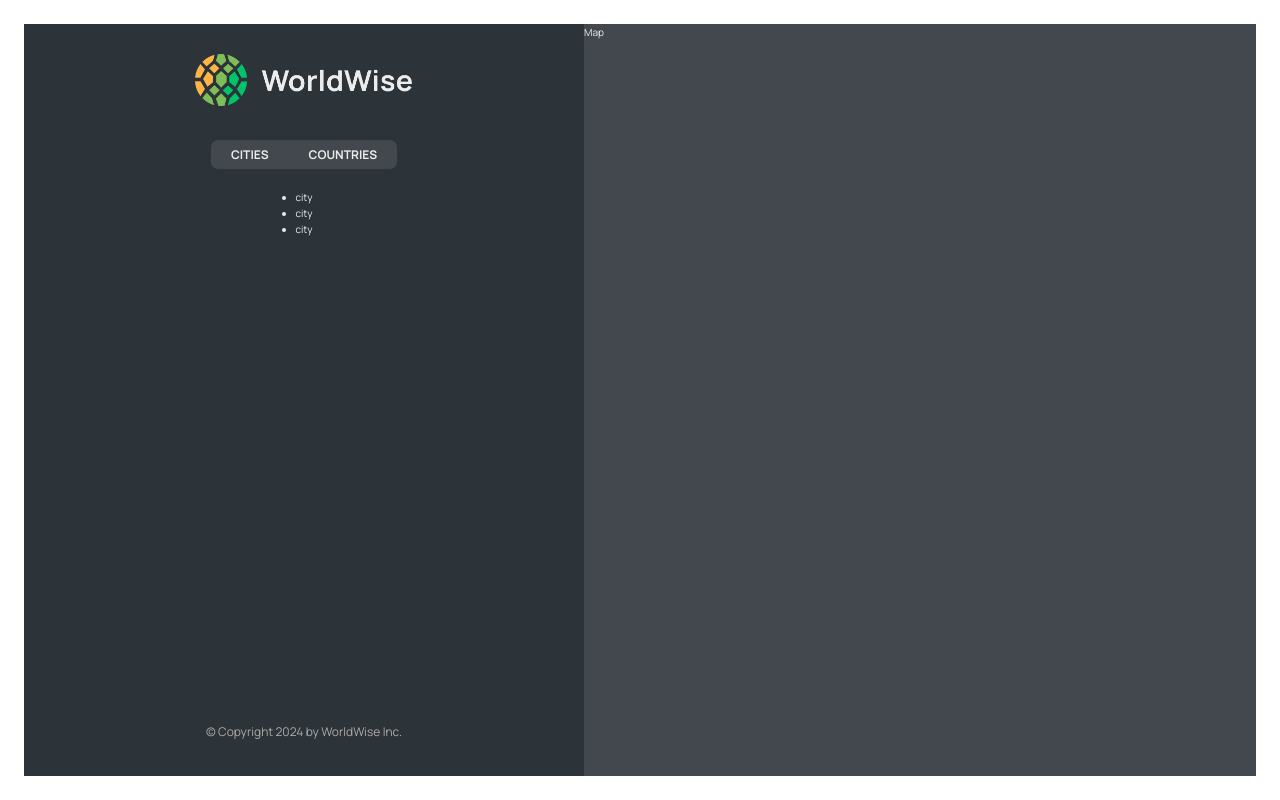
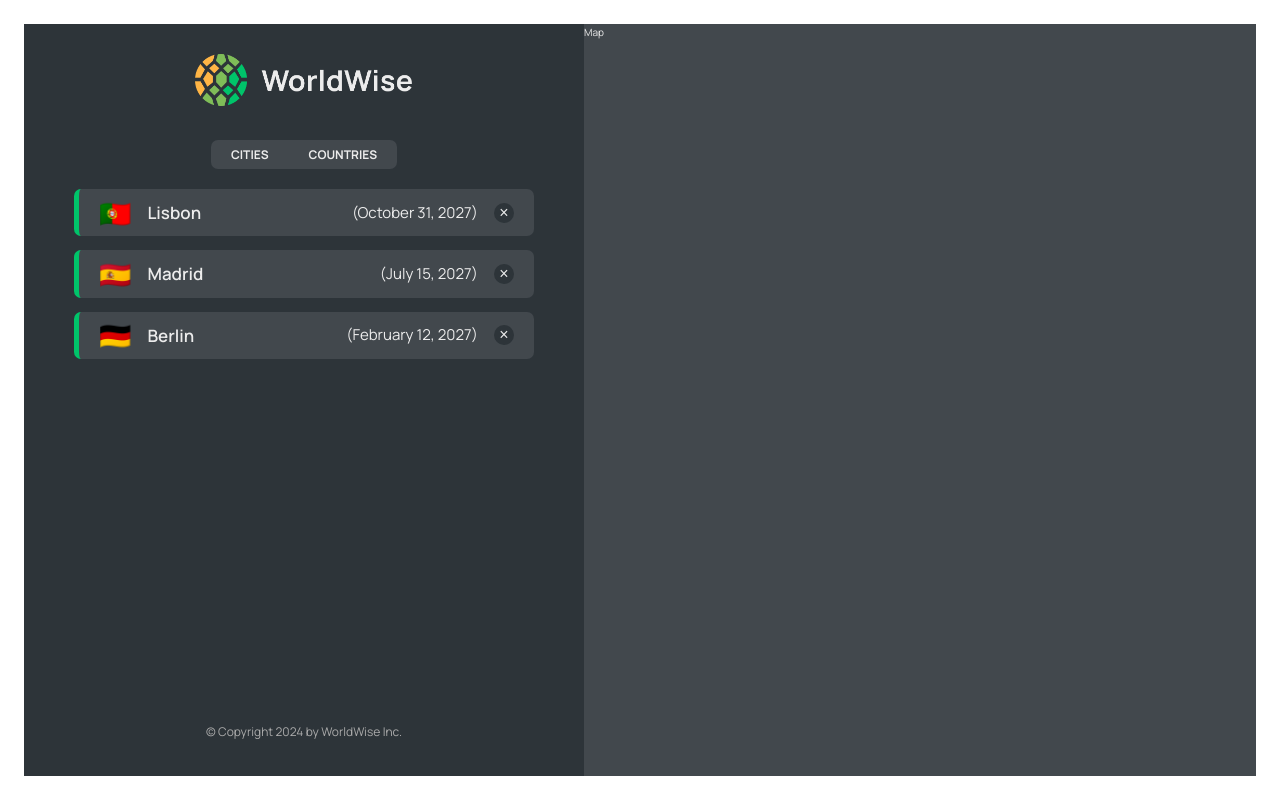
Before and after one commit to satyamkale27/World-Wise, a React (Vite) app: page /app in a window 1280 px wide. Built offline with nearby package versions, Linux system fonts and the light colour scheme; data requests are answered from the project's data file.

Commit message:
cityItem create

```diff
--- a/src/components/CityItem.jsx
+++ b/src/components/CityItem.jsx
@@ -1,5 +1,21 @@
+import styles from "./CityItem.module.css";
+const formatDate = (date) =>
+  new Intl.DateTimeFormat("en", {
+    day: "numeric",
+    month: "long",
+    year: "numeric",
+  }).format(new Date(date));
+
 function CityItem({ city }) {
-  return <li>city</li>;
+  const { cityName, emoji, date } = city;
+  return (
+    <li className={styles.cityItem}>
+      <span className={styles.emoji}>{emoji}</span>
+      <h3 className={styles.name}>{cityName}</h3>
+      <time className={styles.date}>({formatDate(date)})</time>
+      <button className={styles.deleteBtn}>&times;</button>
+    </li>
+  );
 }
 
 export default CityItem;
--- a/src/components/CityList.jsx
+++ b/src/components/CityList.jsx
@@ -4,7 +4,7 @@
 function CityList({ cities, isLoading }) {
   if (isLoading) return <Spinner />;
   return (
-    <ul className={styles.CityList}>
+    <ul className={styles.cityList}>
       {cities.map((city) => (
         <CityItem city={city} key={city.id} />
       ))}
```
